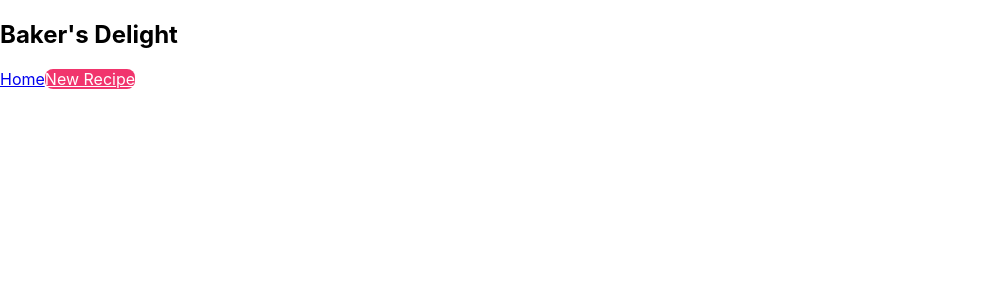
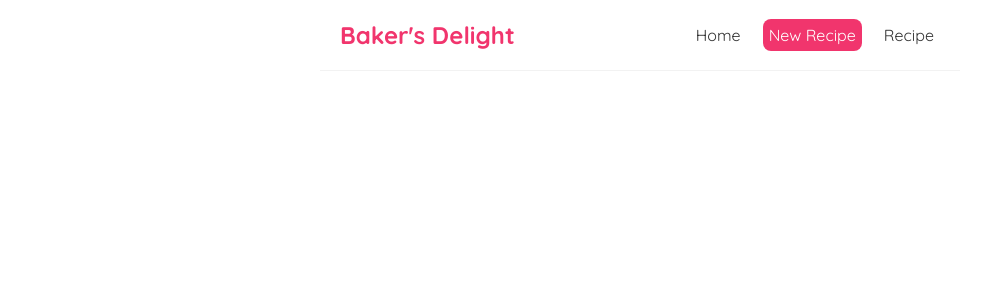
Before and after one commit to Aluoch111/baker, a React (Create React App) app: page /navbar in a window 1280 px wide. Shown: the top 300 px of the page, without its empty margins (0-996 px from the left). Built offline with nearby package versions, Linux system fonts and the light colour scheme.

Commit message:
initial commit

```diff
--- /dev/null
+++ b/src/App.css
@@ -0,0 +1 @@
+/*  */
--- a/src/Components/Fetch.js
+++ b/src/Components/Fetch.js
@@ -1,6 +1,7 @@
 import { useState, useEffect } from 'react';
 
-function Fetch (url){
+const useFetch = (url) => {
+
   const [data, setData] = useState(null);
   const [isPending, setIsPending] = useState(true);
   const [error, setError] = useState(null);
@@ -39,4 +40,4 @@ function Fetch (url){
   return { data, isPending, error };
 }
 
-export default Fetch;
+export default useFetch;
--- a/src/Components/Home.js
+++ b/src/Components/Home.js
@@ -1,12 +1,13 @@
 import RecipeList from "./RecipeList";
-import { useFetch } from  "react";
-// import Fetch from "./Fetch";
+import NavBar from "./NavBar";
+import useFetch from "./Fetch";
 
 function Home(){
     const { error, isPending, data: recipes } = useFetch('https://bakers-delight.herokuapp.com/recipes ');
 
   return (
     <div className="home">
+      <NavBar/>
       { error && <div>{ error }</div> }
       { isPending && <div>Loading...</div> }
       { recipes && <RecipeList recipes={recipes} /> }
--- a/src/Components/NavBar.js
+++ b/src/Components/NavBar.js
@@ -15,6 +15,8 @@
            backgroundColor: '#f1356d',
            borderRadius: '8px'
          }}>New Recipe</Link>
+         <Link to="/recipes/:id">Recipe</Link>
+
        </div>
      </nav>
    );
--- a/src/Components/NewRecipe.js
+++ b/src/Components/NewRecipe.js
@@ -1,4 +1,4 @@
-import { useState , useHistory,  } from "react";
+import React, { useState , useHistory } from "react";
 
 
 const NewRecipe = () => {
@@ -10,7 +10,7 @@ const NewRecipe = () => {
   const handleSubmit = (e) => {
     e.preventDefault();
     const recipe = { name, directions, cooktime };
-
+   console.log("hello")
     fetch('https://bakers-delight.herokuapp.com/recipes', {
       method: 'POST',
       headers: { "Content-Type": "application/json" },
@@ -47,6 +47,7 @@ const NewRecipe = () => {
         </select>
         <button>Add Recipe</button>
       </form>
+
     </div>
   );
 }
--- a/src/index.css
+++ b/src/index.css
@@ -1,13 +1,102 @@
-body {
+@import url('https://fonts.googleapis.com/css2?family=Quicksand:wght@300;400;500;600;700&display=swap');
+
+* {
   margin: 0;
-  font-family: -apple-system, BlinkMacSystemFont, 'Segoe UI', 'Roboto', 'Oxygen',
-    'Ubuntu', 'Cantarell', 'Fira Sans', 'Droid Sans', 'Helvetica Neue',
-    sans-serif;
-  -webkit-font-smoothing: antialiased;
-  -moz-osx-font-smoothing: grayscale;
+  font-family: "Quicksand";
+  color: #333;
+}
+.navbar {
+  padding: 20px;
+  display: flex;
+  align-items: center;
+  max-width: 600px;
+  margin: 0 auto;
+  border-bottom: 1px solid #f2f2f2;
+}
+.navbar h1 {
+  color: #f1356d;
+}
+.navbar .links {
+  margin-left: auto;
+}
+.navbar a {
+  margin-left: 16px;
+  text-decoration: none;
+  padding: 6px;
+}
+.navbar a:hover {
+  color: #f1356d;
+}
+.content {
+  max-width: 600px;
+  margin: 40px auto;
+  padding: 20px;
 }
 
-code {
-  font-family: source-code-pro, Menlo, Monaco, Consolas, 'Courier New',
-    monospace;
+/* blog previews / list */
+.blog-preview {
+  padding: 10px 16px;
+  margin: 20px 0;
+  border-bottom: 1px solid #fafafa;
 }
+.blog-preview:hover {
+  box-shadow: 1px 3px 5px rgba(0,0,0,0.1);
+}
+.blog-preview h2 {
+  font-size: 20px;
+  color: #f1356d;
+  margin-bottom: 8px;
+}
+.blog-preview a{
+  text-decoration: none;
+}
+
+/* blog details page */
+.recipe-details h2 {
+  font-size: 20px;
+  color: #f1356d;
+  margin-bottom: 10px;
+}
+.recipe-details div {
+  margin: 20px 0;
+}
+.recipe-details button {
+  background: #f1356d;
+  color: #fff;
+  border: 0;
+  padding: 8px;
+  border-radius: 8px;
+  cursor: pointer;
+}
+
+/* create new blog form */
+.create {
+  max-width: 400px;
+  margin: 0 auto;
+  text-align: center;
+}
+.create label {
+  text-align: left;
+  display: block;
+}
+.create h2 {
+  font-size: 20px;
+  color: #f1356d;
+  margin-bottom: 30px;
+}
+.create input, .create textarea, .create select {
+  width: 100%;
+  padding: 6px 10px;
+  margin: 10px 0;
+  border: 1px solid #ddd;
+  box-sizing: border-box;
+  display: block;
+}
+.create button {
+  background: #f1356d;
+  color: #fff;
+  border: 0;
+  padding: 8px;
+  border-radius: 8px;
+  cursor: pointer;
+}
```
